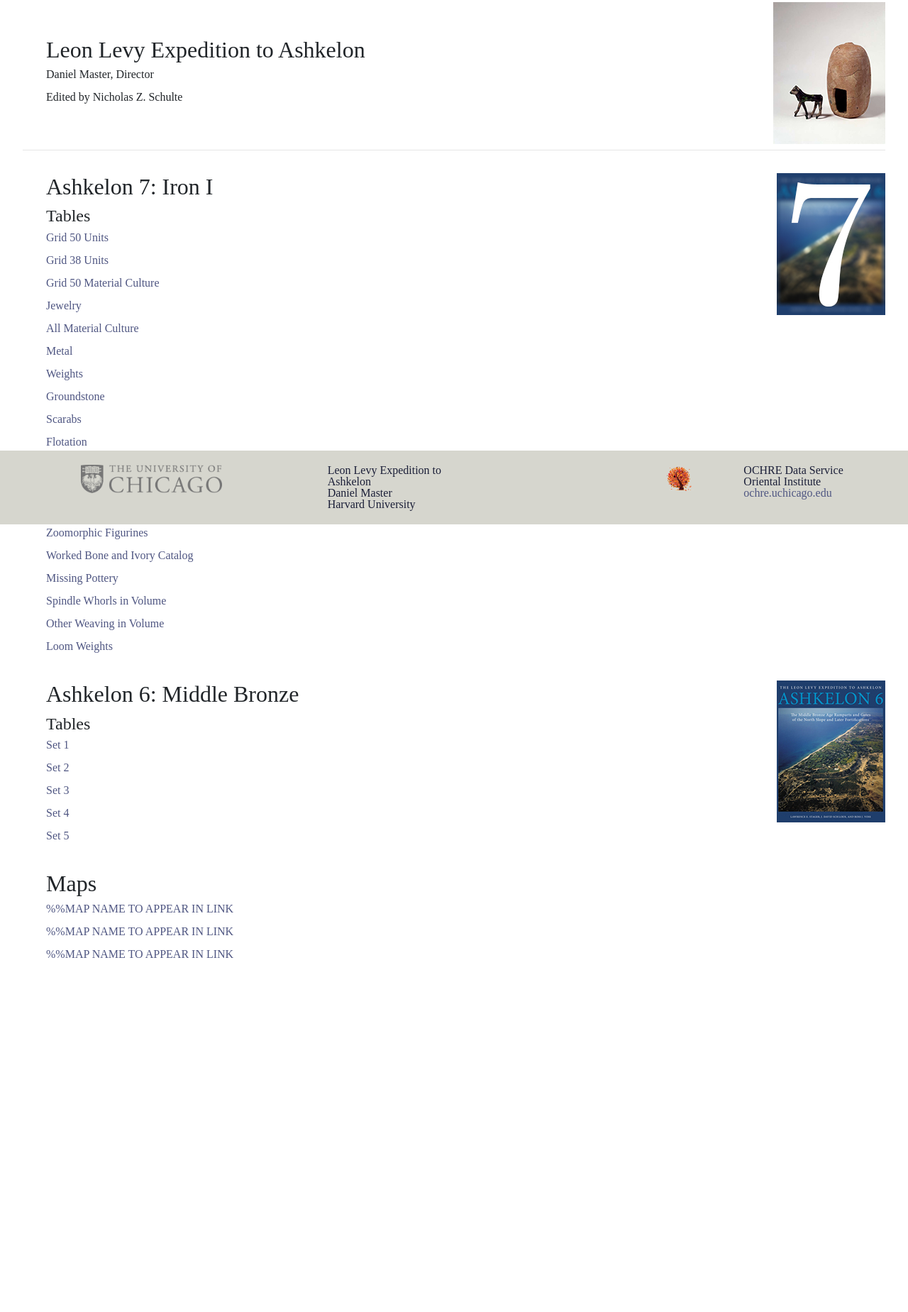
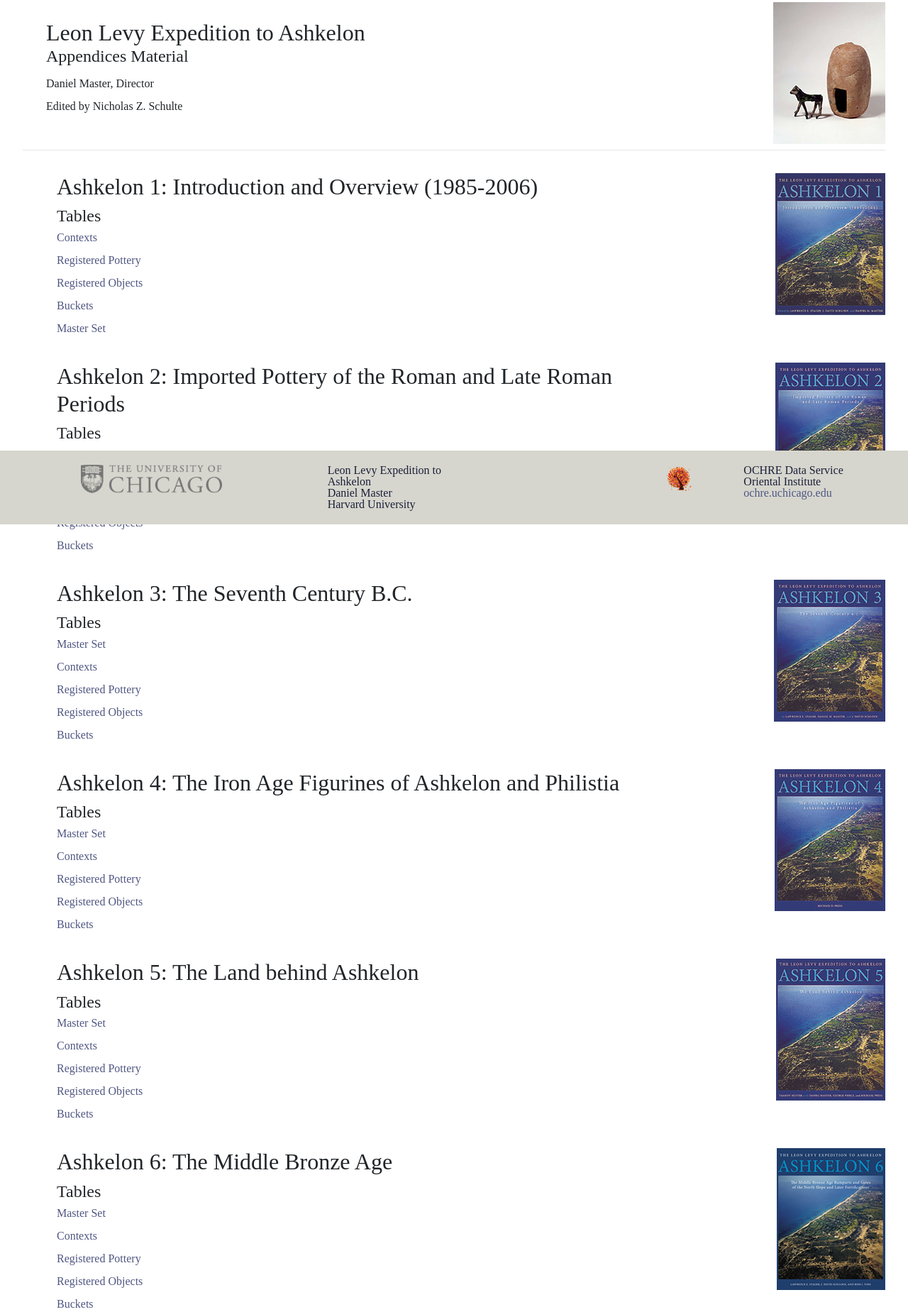
Before and after one commit to nzschulte/ashkelon, a plain HTML site: page TEMPLATE/index.html in a window 1280 px wide. Shown: the part 61-1910 px from the top of the page at 71% size. Before the commit the page ends 1494 px from the top, so only its background shows below. Drawn offline with Linux system fonts and the light colour scheme; a web font is replaced by a local one.

Commit message:
9 Volumes their Sets

```diff
--- a/TEMPLATE/index.html
+++ b/TEMPLATE/index.html
@@ -86,9 +86,9 @@
   <div class="jumbotron mx-auto">
     <div class="row">
       <div class="col-xs-3 mx-5">
-        <p class="h2 pt-5">Leon Levy Expedition to Ashkelon</p>
-        <p class="h3"></p>
-        <p>Daniel Master, Director</p>
+        <p class="h2 pt-4 mb-0">Leon Levy Expedition to Ashkelon</p>
+        <p class="h4">Appendices Material</p>
+        <p class="pt-2">Daniel Master, Director</p>
         <p>Edited by Nicholas Z. Schulte</p>
       </div>
       <div class="col d-none d-lg-block">
@@ -97,54 +97,139 @@
     </div>
     <hr class="my-2">
     <div class="row pt-4">
-      <div class="col-xs-3 mx-5">
-        <h2>Ashkelon 7: Iron I</h2>
+      <div class="col-8 mx-5">
+        <h2>Ashkelon 1: Introduction and Overview (1985-2006)</h2>
         <h4>Tables</h4>
-        <p><a href="http://pi.lib.uchicago.edu/1001/org/ochre/f29bfa2e-6529-46c2-947d-ddb6ab1d68ac" target="_blank">Grid 50 Units</a></p>
-        <p><a href="http://pi.lib.uchicago.edu/1001/org/ochre/1dcb2a1a-9493-44c9-ab28-d065b5158622" target="_blank">Grid 38 Units</a></p>
-        <p><a href="http://pi.lib.uchicago.edu/1001/org/ochre/594a18b1-052d-4303-a148-27025d3ce92d" target="_blank">Grid 50 Material Culture</a></p>
-        <p><a href="http://pi.lib.uchicago.edu/1001/org/ochre/bf3bc5ac-c531-4cea-931b-390062fd5214" target="_blank">Jewelry</a></p>
-        <p><a href="http://pi.lib.uchicago.edu/1001/org/ochre/d61b66f0-93bb-4b64-895d-c6c97517ed6a" target="_blank">All Material Culture</a></p>
-        <p><a href="http://pi.lib.uchicago.edu/1001/org/ochre/a61bf71d-09fe-43a3-bd4a-0cf2ec9775dc" target="_blank">Metal</a></p>
-        <p><a href="http://pi.lib.uchicago.edu/1001/org/ochre/aa062ce2-0b49-4152-a5ad-e61d58c503c1" target="_blank">Weights</a></p>
-        <p><a href="http://pi.lib.uchicago.edu/1001/org/ochre/1bfca6a6-b772-4bd6-a335-ffc7635649c5" target="_blank">Groundstone</a></p>
-        <p><a href="http://pi.lib.uchicago.edu/1001/org/ochre/6caeee6f-222c-460d-98db-c89386ecb4ab" target="_blank">Scarabs</a></p>
-        <p><a href="http://pi.lib.uchicago.edu/1001/org/ochre/2c7e81ba-42c8-47bf-922a-9b42bf22131a" target="_blank">Flotation</a></p>
-        <p><a href="http://pi.lib.uchicago.edu/1001/org/ochre/93c9f1c6-a5c5-4a37-b68e-7639d7c8644b" target="_blank">Flotation Buckets</a></p>
-        <p><a href="http://pi.lib.uchicago.edu/1001/org/ochre/7268229c-62db-4934-a9b3-e8b1c498dc0a" target="_blank">Units with Flotation from Report</a></p>
-        <p><a href="http://pi.lib.uchicago.edu/1001/org/ochre/d638aebe-f703-4147-ac7e-b7d331835fa2" target="_blank">Stable Isotope Analysis</a></p>
-        <p><a href="http://pi.lib.uchicago.edu/1001/org/ochre/6b895cfd-02b7-4831-b99f-bf402e88af3e" target="_blank">Zoomorphic Figurines</a></p>
-        <p><a href="http://pi.lib.uchicago.edu/1001/org/ochre/ce105c77-91eb-4a34-8f56-05e2aeaaf698" target="_blank">Worked Bone and Ivory Catalog</a></p>
-        <p><a href="http://pi.lib.uchicago.edu/1001/org/ochre/349e2661-71bf-40f7-9f4b-3769337f7b65" target="_blank">Missing Pottery</a></p>
-        <p><a href="http://pi.lib.uchicago.edu/1001/org/ochre/65b926bb-0c42-4b35-87c1-f22c1a5a8420" target="_blank">Spindle Whorls in Volume</a></p>
-        <p><a href="http://pi.lib.uchicago.edu/1001/org/ochre/00db96f8-0176-4daf-8649-ad21c724365f" target="_blank">Other Weaving in Volume</a></p>
-        <p><a href="http://pi.lib.uchicago.edu/1001/org/ochre/734e9ff2-5fcc-4467-a191-9f6c12d7e9a5" target="_blank">Loom Weights</a></p>
+        <p><a href="%%OCHRE URL" target="_blank">Contexts</a></p>
+        <p><a href="%%OCHRE URL" target="_blank">Registered Pottery</a></p>
+        <p><a href="%%OCHRE URL" target="_blank">Registered Objects</a></p>
+        <p><a href="%%OCHRE URL" target="_blank">Buckets</a></p>
+        <p><a href="http://pi.lib.uchicago.edu/1001/org/ochre/195349b6-2856-4b34-9592-84595185c5cd" target="_blank">Master Set</a></p>
+      </div>
+      <div class="col d-none d-lg-block">
+        <img src="assets/Ashkelon1Edited.jpg" style="float:right;">
+      </div>
+    </div>
+    <div class="row pt-4">
+      <div class="col-8 mx-5">
+        <h2>Ashkelon 2: Imported Pottery of the Roman and Late Roman Periods</h2>
+        <h4>Tables</h4>
+        <p><a href="http://pi.lib.uchicago.edu/1001/org/ochre/41478b0d-d2d3-4b6c-ae0c-d1ce61c6db9b" target="_blank">Master Set</a></p>
+        <p><a href="%%OCHRE URL" target="_blank">Contexts</a></p>
+        <p><a href="%%OCHRE URL" target="_blank">Registered Pottery</a></p>
+        <p><a href="%%OCHRE URL" target="_blank">Registered Objects</a></p>
+        <p><a href="%%OCHRE URL" target="_blank">Buckets</a></p>
+      </div>
+      <div class="col d-none d-lg-block">
+        <img src="assets/Ashkelon2Edited.jpg" style="float:right;">
+      </div>
+    </div>
+    <div class="row pt-4">
+      <div class="col-8 mx-5">
+        <h2>Ashkelon 3: The Seventh Century B.C.</h2>
+        <h4>Tables</h4>
+        <p><a href="%%OCHRE URL" target="_blank">Master Set</a></p>
+        <p><a href="%%OCHRE URL" target="_blank">Contexts</a></p>
+        <p><a href="%%OCHRE URL" target="_blank">Registered Pottery</a></p>
+        <p><a href="%%OCHRE URL" target="_blank">Registered Objects</a></p>
+        <p><a href="%%OCHRE URL" target="_blank">Buckets</a></p>
+      </div>
+      <div class="col d-none d-lg-block">
+        <img src="assets/Ashkelon3Edited.jpg" style="float:right;">
+      </div>
+    </div>
+    <div class="row pt-4">
+      <div class="col-8 mx-5">
+        <h2>Ashkelon 4: The Iron Age Figurines of Ashkelon and Philistia</h2>
+        <h4>Tables</h4>
+        <p><a href="%%OCHRE URL" target="_blank">Master Set</a></p>
+        <p><a href="%%OCHRE URL" target="_blank">Contexts</a></p>
+        <p><a href="%%OCHRE URL" target="_blank">Registered Pottery</a></p>
+        <p><a href="%%OCHRE URL" target="_blank">Registered Objects</a></p>
+        <p><a href="%%OCHRE URL" target="_blank">Buckets</a></p>
+      </div>
+      <div class="col d-none d-lg-block">
+        <img src="assets/Ashkelon4Edited.jpg" style="float:right;">
+      </div>
+    </div>
+    <div class="row pt-4">
+      <div class="col-8 mx-5">
+        <h2>Ashkelon 5: The Land behind Ashkelon</h2>
+        <h4>Tables</h4>
+        <p><a href="%%OCHRE URL" target="_blank">Master Set</a></p>
+        <p><a href="%%OCHRE URL" target="_blank">Contexts</a></p>
+        <p><a href="%%OCHRE URL" target="_blank">Registered Pottery</a></p>
+        <p><a href="%%OCHRE URL" target="_blank">Registered Objects</a></p>
+        <p><a href="%%OCHRE URL" target="_blank">Buckets</a></p>
+      </div>
+      <div class="col d-none d-lg-block">
+        <img src="assets/Ashkelon5Edited.jpg" style="float:right;">
+      </div>
+    </div>
+    <div class="row pt-4">
+      <div class="col-8 mx-5">
+        <h2>Ashkelon 6: The Middle Bronze Age</h2>
+        <h4>Tables</h4>
+        <p><a href="%%OCHRE URL" target="_blank">Master Set</a></p>
+        <p><a href="%%OCHRE URL" target="_blank">Contexts</a></p>
+        <p><a href="%%OCHRE URL" target="_blank">Registered Pottery</a></p>
+        <p><a href="%%OCHRE URL" target="_blank">Registered Objects</a></p>
+        <p><a href="%%OCHRE URL" target="_blank">Buckets</a></p>
+      </div>
+      <div class="col d-none d-lg-block">
+        <img src="assets/Ashkelon6Edited.jpg" style="float:right;">
+      </div>
+    </div>
+    <div class="row pt-4">
+      <div class="col-8 mx-5">
+        <h2>Ashkelon 7: The Iron Age I</h2>
+        <h4>Forthcoming</h4>
+        <!--<h4>Tables</h4>
+        <p><a href="%%OCHRE URL" target="_blank">Master Set</a></p>
+        <p><a href="%%OCHRE URL" target="_blank">Contexts</a></p>
+        <p><a href="%%OCHRE URL" target="_blank">Registered Pottery</a></p>
+        <p><a href="%%OCHRE URL" target="_blank">Registered Objects</a></p>
+        <p><a href="%%OCHRE URL" target="_blank">Buckets</a></p>-->
       </div>
       <div class="col d-none d-lg-block">
         <img src="assets/Ashkelon7.jpg" style="float:right;">
       </div>
     </div>
     <div class="row pt-4">
-      <div class="col-xs-3 mx-5">
-        <h2>Ashkelon 6: Middle Bronze</h2>
+      <div class="col-8 mx-5">
+        <h2>Ashkelon 8: The Islamic and Crusader Periods</h2>
         <h4>Tables</h4>
-        <p><a href="%%PI LINK TO OCHRE DATA" target="_blank">Set 1</a></p>
-        <p><a href="%%PI LINK TO OCHRE DATA" target="_blank">Set 2</a></p>
-        <p><a href="%%PI LINK TO OCHRE DATA" target="_blank">Set 3</a></p>
-        <p><a href="%%PI LINK TO OCHRE DATA" target="_blank">Set 4</a></p>
-        <p><a href="%%PI LINK TO OCHRE DATA" target="_blank">Set 5</a></p>
+        <p><a href="%%OCHRE URL" target="_blank">Master Set</a></p>
+        <p><a href="%%OCHRE URL" target="_blank">Contexts</a></p>
+        <p><a href="%%OCHRE URL" target="_blank">Registered Pottery</a></p>
+        <p><a href="%%OCHRE URL" target="_blank">Registered Objects</a></p>
+        <p><a href="%%OCHRE URL" target="_blank">Buckets</a></p>
       </div>
       <div class="col d-none d-lg-block">
-        <img src="assets/Ashkelon6Edited.jpg" style="float:right;">
+        <img src="assets/Ashkelon8Edited.jpg" style="float:right;">
       </div>
     </div>
     <div class="row pt-4">
-      <div class="col-xs-3 mx-5">
-        <h2>Maps</h2>
-        <p><a href="%%LINK TO ARCGIS ONLINE MAP" target="_blank">%%MAP NAME TO APPEAR IN LINK</a></p>
-        <p><a href="%%LINK TO ARCGIS ONLINE MAP" target="_blank">%%MAP NAME TO APPEAR IN LINK</a></p>
-        <p><a href="%%LINK TO ARCGIS ONLINE MAP" target="_blank">%%MAP NAME TO APPEAR IN LINK</a></p>
+      <div class="col-8 mx-5">
+        <h2>Ashkelon 9</h2>
+        <h4>Forthcoming</h4>
+        <!--<h4>Tables</h4>
+        <p><a href="%%OCHRE URL" target="_blank">Master Set</a></p>
+        <p><a href="%%OCHRE URL" target="_blank">Contexts</a></p>
+        <p><a href="%%OCHRE URL" target="_blank">Registered Pottery</a></p>
+        <p><a href="%%OCHRE URL" target="_blank">Registered Objects</a></p>
+        <p><a href="%%OCHRE URL" target="_blank">Buckets</a></p>-->
       </div>
+      <div class="col d-none d-lg-block">
+        <img src="assets/Ashkelon9.jpg" style="float:right;">
+      </div>
+    </div>
+    </br>
+    <hr class="my-2">
+    <div class="container">
+      <h6><a href="http://digashkelon.com/" target="_blank">The Leon Levy Expedition to Ashkelon Home Page</a></h6>
+      <h6><a href="https://www.eisenbrauns.org/books/series/book_SeriesAshkelon.html">Eisenbrauns Final Report Publications</a></h6>
+      </br>
     </div>
     <!--<hr class="my-2">
     <h4><a href="%%WEBSITE WITH INFO ON HOW TO USE THIS SITE" target="_blank">A Guide to the Digital Companion to %%</a></h4>
```
Also changed, not shown: TEMPLATE/assets/Ashkelon1.jpg (added), TEMPLATE/assets/Ashkelon1Edited.jpg (added), TEMPLATE/assets/Ashkelon2.jpg (added), TEMPLATE/assets/Ashkelon2Edited.jpg (added), TEMPLATE/assets/Ashkelon3.jpg (added), TEMPLATE/assets/Ashkelon3Edited.jpg (added), TEMPLATE/assets/Ashkelon4.jpg (added), TEMPLATE/assets/Ashkelon4Edited.jpg (added), TEMPLATE/assets/Ashkelon5.jpg (added), TEMPLATE/assets/Ashkelon5Edited.jpg (added), TEMPLATE/assets/Ashkelon8.jpg (added), TEMPLATE/assets/Ashkelon8Edited.jpg (added), TEMPLATE/assets/Ashkelon9.jpg (added), 2 other files.
